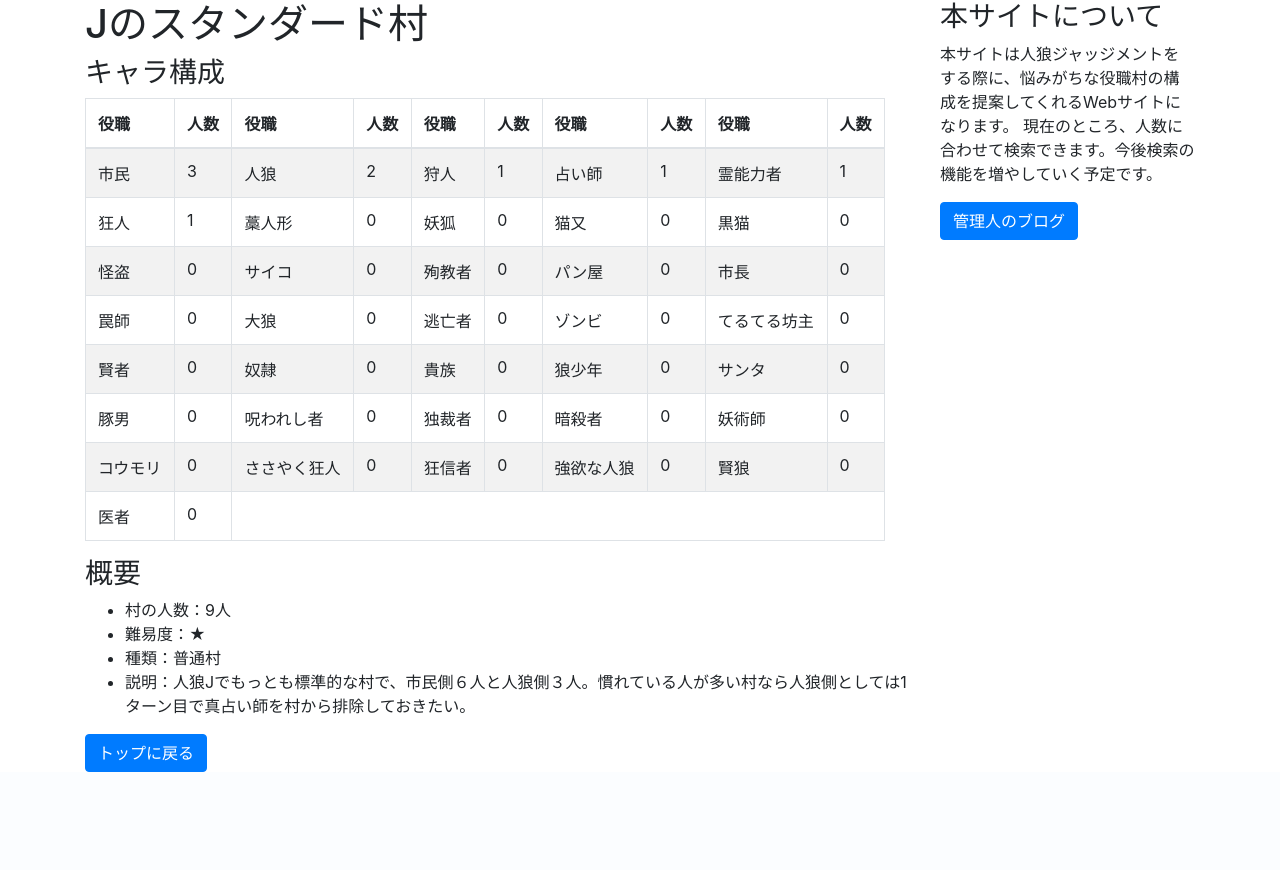
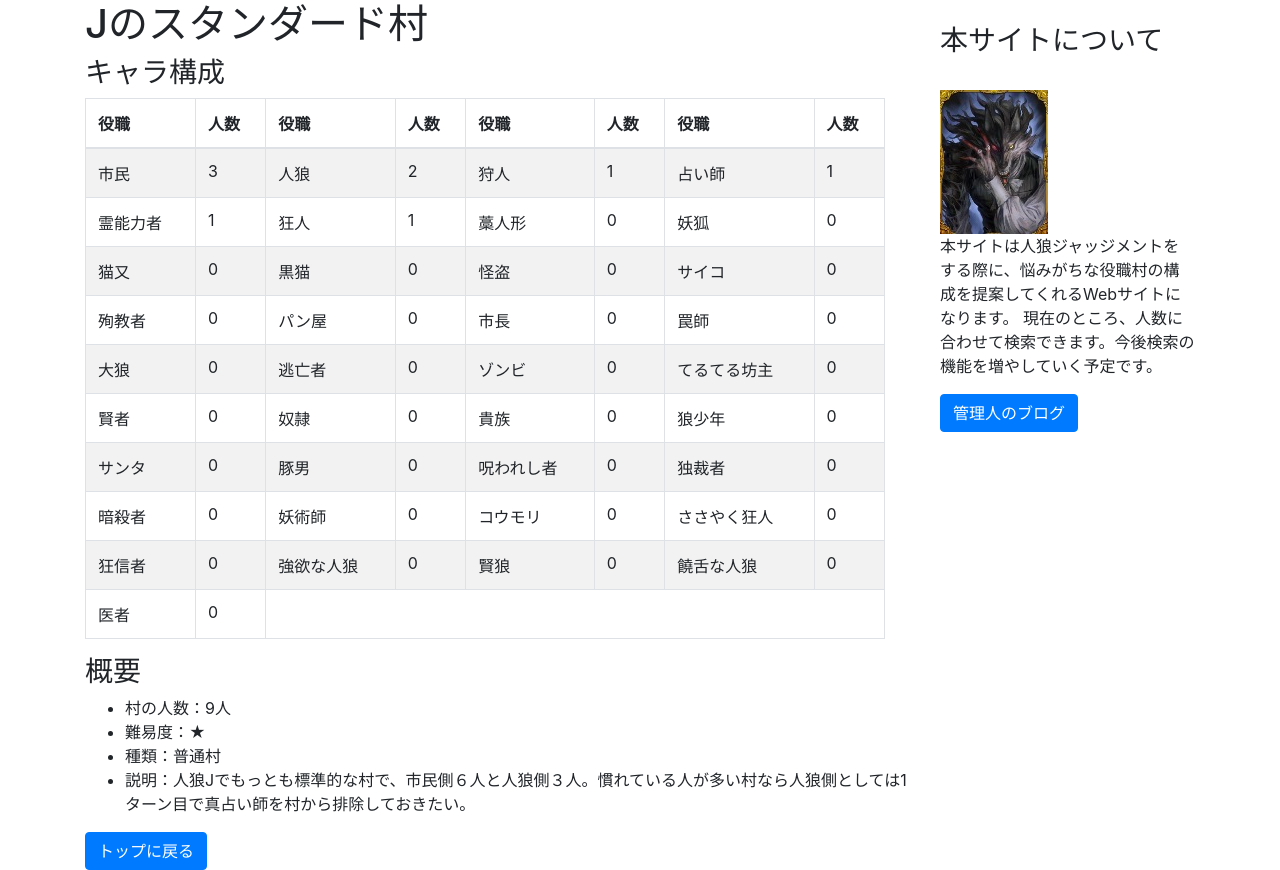
Before and after one commit to bopopescu/jinromura, a Django app: page /jinromura/1/ in a window 1280 px wide. Shown: the part 40-910 px from the top of the page. Before the commit the page ends 812 px from the top, so only its background shows below. Run offline with Django 3.2, Linux system fonts and the light colour scheme; data comes from the database, SQL or seed files in the repository; both versions use the stored data as it was after the commit; some libraries are stand-ins or nearby versions.

Commit message:
初回リリース

```diff
--- a/jinromura/models.py
+++ b/jinromura/models.py
@@ -22,7 +22,7 @@ class Village(models.Model):
     psyco = models.IntegerField('サイコ',default=0)
     martydom = models.IntegerField('殉教者',default=0)
     bakery = models.IntegerField('パン屋',default=0)
-    mayor = models.IntegerField('市民',default=0)
+    mayor = models.IntegerField('市長',default=0)
     trap_nurses = models.IntegerField('罠師',default=0)
     big_wolf = models.IntegerField('大狼',default=0)
     fugitive = models.IntegerField('逃亡者',default=0)
@@ -44,6 +44,7 @@ class Village(models.Model):
     fanatic = models.IntegerField('狂信者',default=0)
     goyoku = models.IntegerField('強欲な人狼',default=0)
     wisewolf = models.IntegerField('賢狼',default=0)
+    noisywolf = models.IntegerField('饒舌な人狼',default=0)
     doctor = models.IntegerField('医者',default=0)
 
     #objectの名前呼び出された時にnameを出力する
--- a/jinromura/templates/jinromura/detail.html
+++ b/jinromura/templates/jinromura/detail.html
@@ -1,6 +1,8 @@
 <!-- 個々の村の詳細画面-->
 <!-- staticfilesのロード-->
 {% load staticfiles %}
+<!-- 画像ファイルのロード-->
+{% load static %}
 <!-- range.pyの組み込みタグの読み込み-->
 {% load range %}
 
@@ -30,8 +32,6 @@
               <th>人数</th>
               <th>役職</th>
               <th>人数</th>
-              <th>役職</th>
-              <th>人数</th>
             </thead>
             <tbody>
               <tr>
@@ -43,36 +43,38 @@
                 <td>{{village.hunter}}</td>
                 <td>占い師</td>
                 <td>{{village.f_teller}}</td>
+              </tr>
+              <tr>
                 <td>霊能力者</td>
                 <td>{{village.shaman}}</td>
-              </tr>
-              <tr>
                 <td>狂人</td>
                 <td>{{village.dspcho}}</td>
                 <td>藁人形</td>
                 <td>{{village.straw_doll}}</td>
                 <td>妖狐</td>
                 <td>{{village.fox}}</td>
+              </tr>
+              <tr>
                 <td>猫又</td>
                 <td>{{village.nekomata}}</td>
                 <td>黒猫</td>
                 <td>{{village.black_cat}}</td>
-              </tr>
-              <tr>
                 <td>怪盗</td>
                 <td>{{village.thief}}</td>
                 <td>サイコ</td>
                 <td>{{village.psyco}}</td>
+              </tr>
+              <tr>
                 <td>殉教者</td>
                 <td>{{village.martydom}}</td>
                 <td>パン屋</td>
                 <td>{{village.bakery}}</td>
                 <td>市長</td>
                 <td>{{village.mayor}}</td>
+                <td>罠師</td>
+                <td>{{village.trap_nurses}}</td>
               </tr>
               <tr>
-                <td>罠師</td>
-                <td>{{village.trap_nurses}}</td>
                 <td>大狼</td>
                 <td>{{village.big_wolf}}</td>
                 <td>逃亡者</td>
@@ -91,32 +93,36 @@
                 <td>{{village.aristcracy}}</td>
                 <td>狼少年</td>
                 <td>{{village.zombi}}</td>
+              </tr>
+              <tr>
                 <td>サンタ</td>
                 <td>{{village.santa}}</td>
-              </tr>
-              <tr>
                 <td>豚男</td>
                 <td>{{village.pigman}}</td>
                 <td>呪われし者</td>
                 <td>{{village.cursed}}</td>
                 <td>独裁者</td>
                 <td>{{village.dictator}}</td>
+              </tr>
+              <tr>
                 <td>暗殺者</td>
                 <td>{{village.assassin}}</td>
                 <td>妖術師</td>
                 <td>{{village.sorcerer}}</td>
-              </tr>
-              <tr>
                 <td>コウモリ</td>
                 <td>{{village.bat}}</td>
                 <td>ささやく狂人</td>
                 <td>{{village.sasaki}}</td>
+              </tr>
+              <tr>
                 <td>狂信者</td>
                 <td>{{village.fanatic}}</td>
                 <td>強欲な人狼</td>
                 <td>{{village.goyoku}}</td>
                 <td>賢狼</td>
                 <td>{{village.wisewolf}}</td>
+                <td>饒舌な人狼</td>
+                <td>{{village.noisywolf}}</td>
               </tr>
               <tr>
                 <td>医者</td>
@@ -134,7 +140,11 @@
           <a class="btn btn-primary" role="button" href="{% url 'index' %}">トップに戻る</a>
         </div>
         <div class="col-sm-3">
+          <br>
           <h3>本サイトについて</h3>
+          <br>
+          <img src="{% static "img/werewolf.jpg" %}" alt="Werewolf image">
+          <br>
           <p>
             本サイトは人狼ジャッジメントをする際に、悩みがちな役職村の構成を提案してくれるWebサイトになります。
             現在のところ、人数に合わせて検索できます。今後検索の機能を増やしていく予定です。
--- a/jinromura/templates/jinromura/index.html
+++ b/jinromura/templates/jinromura/index.html
@@ -1,6 +1,8 @@
 <!-- 人狼村の検索画面-->
 <!-- staticfilesのロード-->
 {% load staticfiles %}
+<!-- 画像ファイルのロード-->
+{% load static %}
 <!-- 組み込みタグの読み込み-->
 {% load range %}
 {% load people_filters %}
@@ -82,12 +84,14 @@
           </div>
         <div class="col-sm-3">
           <h3>本サイトについて</h3>
+          <br>
+          <img src="{% static "img/werewolf.jpg" %}" alt="Werewolf image">
+          <br>
           <p>
             本サイトは人狼ジャッジメントをする際に、悩みがちな役職村の構成を提案してくれるWebサイトになります。
             現在のところ、人数に合わせて検索できます。今後検索の機能を増やしていく予定です。
           </p>
           <a class="btn btn-primary" href="https://takaxtech.com/">管理人のブログ</a>
-
         </div>
       </div>
     </body>
```
Also changed, not shown: db.sqlite3, jinromura/migrations/0008_auto_20181001_1120.py (added), jinromura/migrations/0009_village_noisywolf.py (added), static/img/werewolf.jpg (added), 3 other files.
